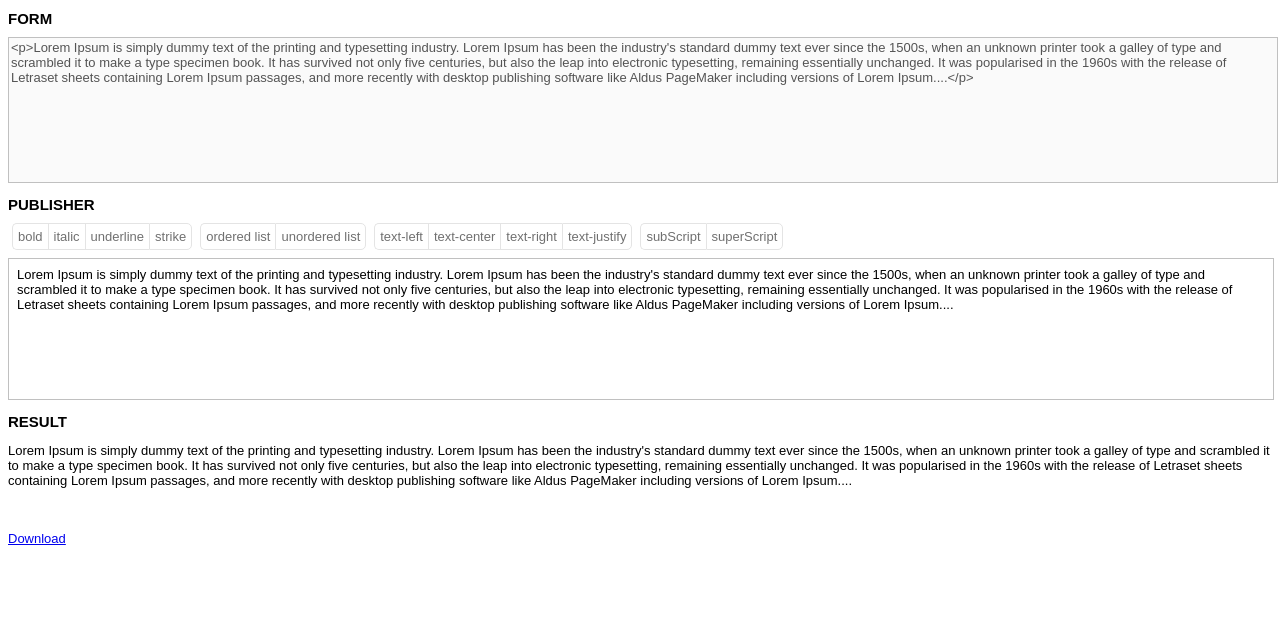
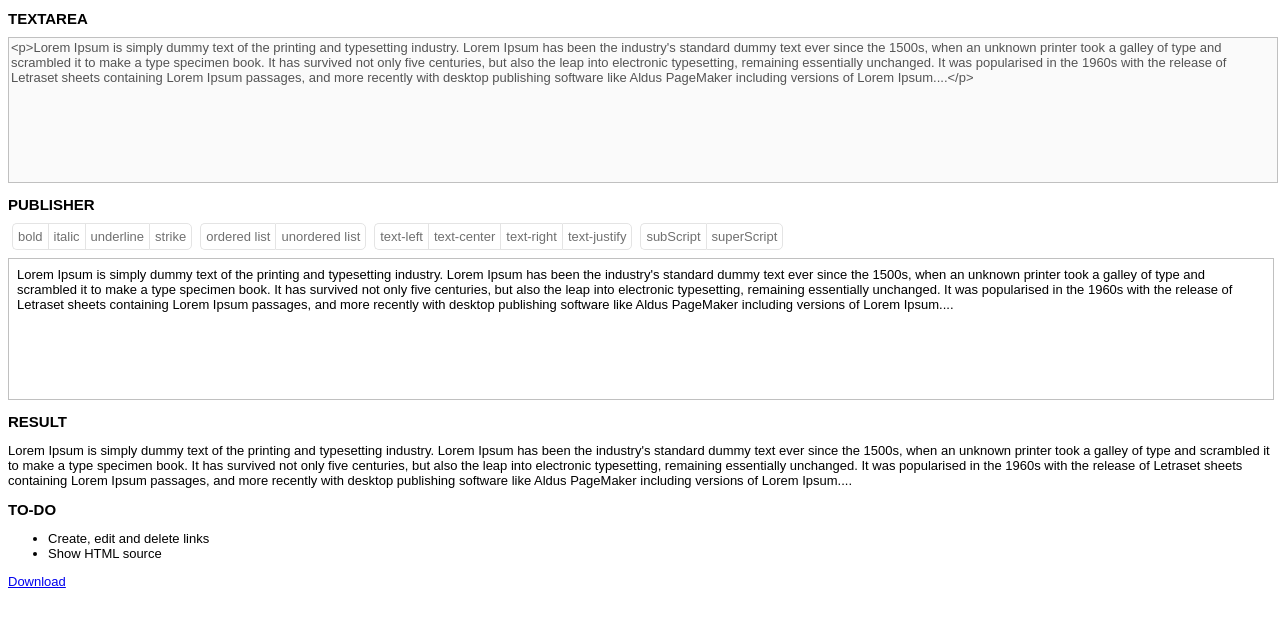
Before and after one commit to kicaj/wysiwygScript, a plain HTML site: page index.html in a window 1280 px wide. Drawn offline with nearby package versions, Linux system fonts and the light colour scheme.

Commit message:
Add to-do list

```diff
--- a/index.html
+++ b/index.html
@@ -10,11 +10,16 @@
 		<link rel="shortcut icon" type="image/x-icon" href="favicon.ico" />
 	</head>
 	<body>
-		<h1>FORM</h1>
+		<h1>TEXTAREA</h1>
 		<textarea class="wysiwyg"><p>Lorem Ipsum is simply dummy text of the printing and typesetting industry. Lorem Ipsum has been the industry's standard dummy text ever since the 1500s, when an unknown printer took a galley of type and scrambled it to make a type specimen book. It has survived not only five centuries, but also the leap into electronic typesetting, remaining essentially unchanged. It was popularised in the 1960s with the release of Letraset sheets containing Lorem Ipsum passages, and more recently with desktop publishing software like Aldus PageMaker including versions of Lorem Ipsum....</p></textarea>
 		<h1>RESULT</h1>
-		<div id="show">a</div><br />
-		<br />
+		<div id="show"></div>
+		<h1>TO-DO</h1>
+		<ul>
+			<li>Create, edit and delete links</li>
+			<li>Show HTML source</li>
+		</ul>
+
 		<a href="http://repo.kdev.pl/wysiwygscript">Download</a>
 	</body>
 </html>
```
